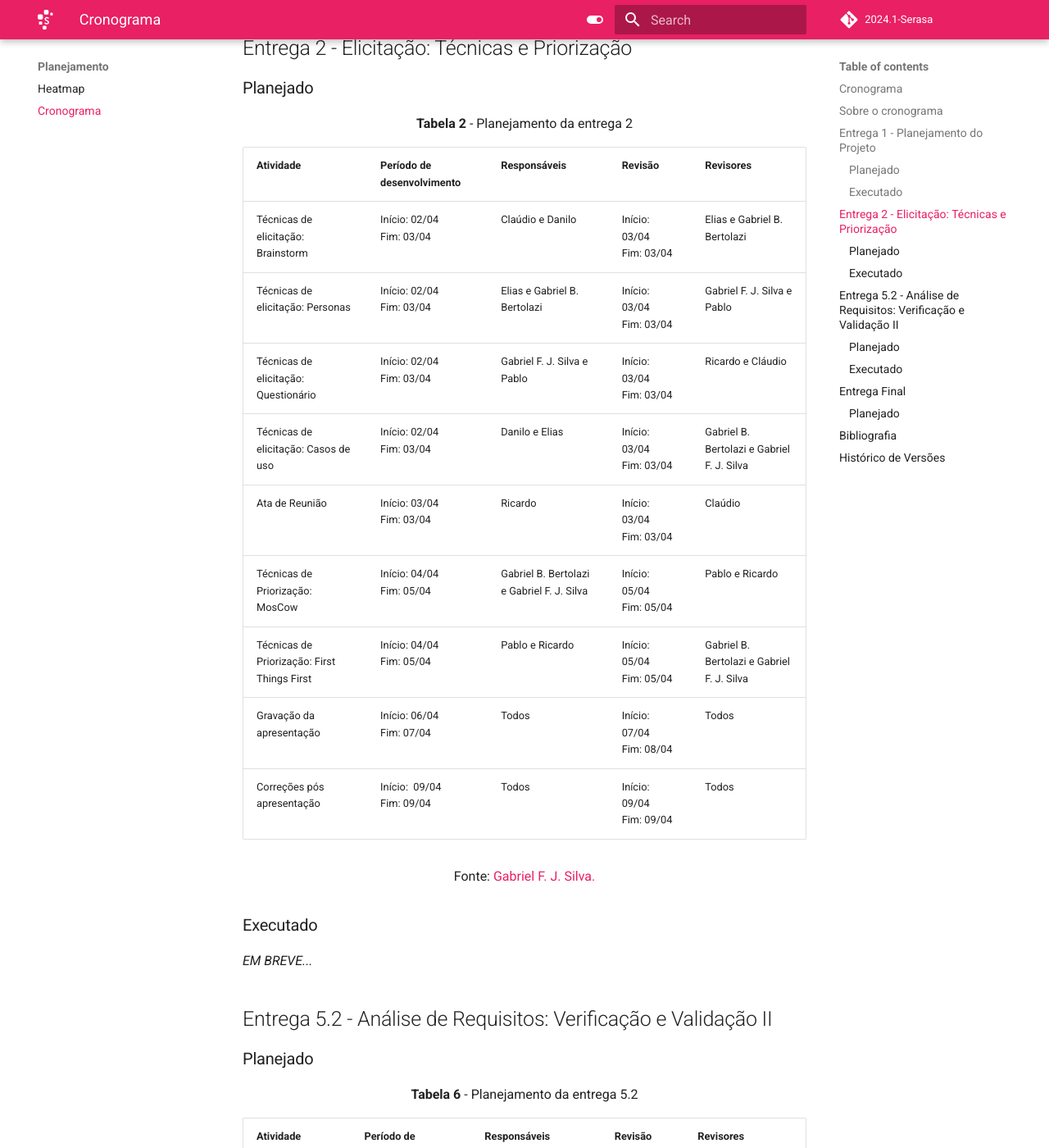
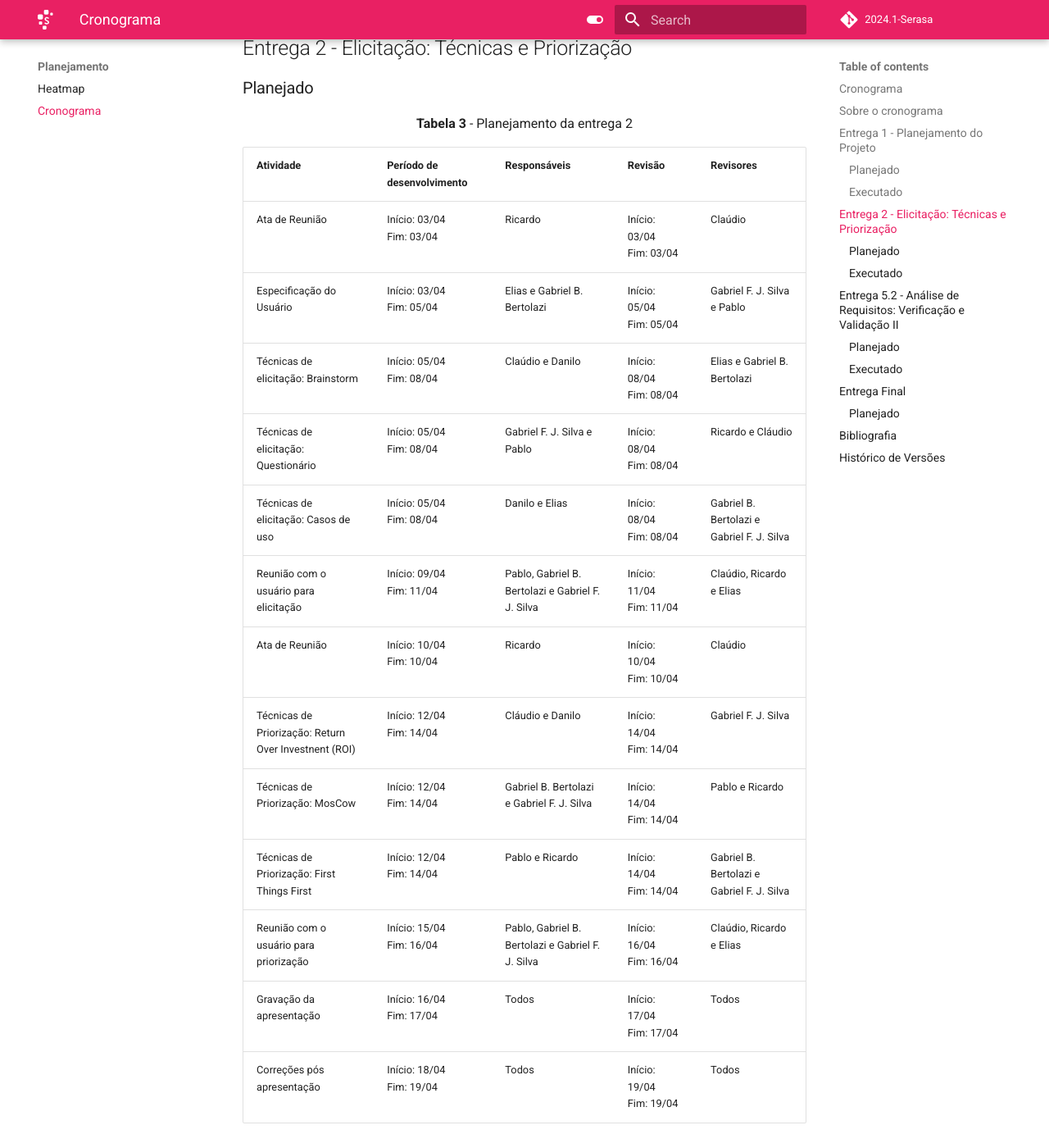
Before and after one commit to Requisitos-de-Software/2024.1-Serasa, an MkDocs documentation site: the page built from docs/planejamento/cronograma.md, in a window 1280 px wide and 1400 px high, scrolled down 1942 px. Shown: the whole window at 82% size. Built offline with MkDocs 1.6.1 and Material for MkDocs 9.7.7, drawn with Linux system fonts in a browser that asks for light colours; comment, search, counter and statistics services are not loaded; some of the changed text lies outside the part shown.

Commit message:
fixed mistakes for releases 2 and 5.1 planning

```diff
--- a/docs/planejamento/cronograma.md
+++ b/docs/planejamento/cronograma.md
@@ -44,20 +44,24 @@ Fonte: [Pablo S. Costa](https://github.com/pabloheika).
 ### Planejado
 
 <p style = "text-align: center;">
-    <b>Tabela 2</b> - Planejamento da entrega 2
+    <b>Tabela 3</b> - Planejamento da entrega 2
 </p>
 
 | Atividade | Período de desenvolvimento | Responsáveis | Revisão | Revisores |
 | --- | --- | --- | --- | --- |
-| Técnicas de elicitação: Brainstorm | Início: 02/04 <br> Fim: 03/04 | Claúdio e Danilo  | Início: 03/04 <br> Fim: 03/04 | Elias e Gabriel B. Bertolazi |
-| Técnicas de elicitação: Personas | Início: 02/04 <br> Fim: 03/04  | Elias e Gabriel B. Bertolazi | Início: 03/04 <br>Fim: 03/04 | Gabriel F. J. Silva e Pablo |
-| Técnicas de elicitação: Questionário | Início: 02/04 <br> Fim: 03/04  | Gabriel F. J. Silva e Pablo | Início: 03/04 <br>Fim: 03/04 | Ricardo e Cláudio |
-| Técnicas de elicitação: Casos de uso | Início: 02/04  <br>Fim: 03/04 | Danilo e Elias | Início: 03/04 <br>Fim: 03/04 | Gabriel B. Bertolazi e Gabriel F. J. Silva |
 | Ata de Reunião | Início: 03/04 <br>Fim: 03/04 | Ricardo | Início: 03/04   <br>Fim: 03/04 | Claúdio |
-| Técnicas de Priorização: MosCow | Início: 04/04  <br>Fim: 05/04 | Gabriel B. Bertolazi e Gabriel F. J. Silva | Início: 05/04 <br>Fim: 05/04 | Pablo e Ricardo |
-| Técnicas de Priorização: First Things First | Início: 04/04  <br>Fim: 05/04 | Pablo e Ricardo | Início: 05/04 <br>Fim: 05/04 | Gabriel B. Bertolazi e Gabriel F. J. Silva |
-| Gravação da apresentação | Início: 06/04    <br>Fim: 07/04 | Todos | Início: 07/04 <br>Fim: 08/04 | Todos |
-| Correções pós apresentação | Início:  09/04  <br>Fim: 09/04 | Todos | Início: 09/04 <br>Fim: 09/04 | Todos |
+| Especificação do Usuário | Início: 03/04 <br> Fim: 05/04  | Elias e Gabriel B. Bertolazi | Início: 05/04 <br>Fim: 05/04 | Gabriel F. J. Silva e Pablo |
+| Técnicas de elicitação: Brainstorm | Início: 05/04 <br> Fim: 08/04 | Claúdio e Danilo  | Início: 08/04 <br> Fim: 08/04 | Elias e Gabriel B. Bertolazi |
+| Técnicas de elicitação: Questionário | Início: 05/04 <br> Fim: 08/04  | Gabriel F. J. Silva e Pablo | Início: 08/04 <br>Fim: 08/04 | Ricardo e Cláudio |
+| Técnicas de elicitação: Casos de uso | Início: 05/04  <br>Fim: 08/04 | Danilo e Elias | Início: 08/04 <br>Fim: 08/04 | Gabriel B. Bertolazi e Gabriel F. J. Silva |
+| Reunião com o usuário para elicitação | Início: 09/04 <br>Fim: 11/04 | Pablo, Gabriel B. Bertolazi e Gabriel F. J. Silva | Início: 11/04   <br>Fim: 11/04 | Claúdio, Ricardo e Elias |
+| Ata de Reunião | Início: 10/04 <br>Fim: 10/04 | Ricardo | Início: 10/04   <br>Fim: 10/04 | Claúdio |
+| Técnicas de Priorização: Return Over Investnent (ROI) | Início: 12/04  <br>Fim: 14/04 | Cláudio e Danilo | Início: 14/04 <br>Fim: 14/04 | Gabriel F. J. Silva |
+| Técnicas de Priorização: MosCow | Início: 12/04  <br>Fim: 14/04 | Gabriel B. Bertolazi e Gabriel F. J. Silva | Início: 14/04 <br>Fim: 14/04 | Pablo e Ricardo |
+| Técnicas de Priorização: First Things First | Início: 12/04  <br>Fim: 14/04 | Pablo e Ricardo | Início: 14/04 <br>Fim: 14/04 | Gabriel B. Bertolazi e Gabriel F. J. Silva |
+| Reunião com o usuário para priorização | Início: 15/04 <br>Fim: 16/04 | Pablo, Gabriel B. Bertolazi e Gabriel F. J. Silva | Início: 16/04   <br>Fim: 16/04 | Claúdio, Ricardo e Elias |
+| Gravação da apresentação | Início: 16/04    <br>Fim: 17/04 | Todos | Início: 17/04 <br>Fim: 17/04 | Todos |
+| Correções pós apresentação | Início: 18/04  <br>Fim: 19/04 | Todos | Início: 19/04 <br>Fim: 19/04 | Todos |
 
 <p style = "text-align: center;">
     Fonte:
@@ -75,13 +79,13 @@ Fonte: [Pablo S. Costa](https://github.com/pabloheika).
 ### Planejado
 
 <p style = "text-align: center;">
-    <b>Tabela 6</b> - Planejamento da entrega 5.2
+    <b>Tabela 11</b> - Planejamento da entrega 5.2
 </p>
 
 | Atividade | Período de desenvolvimento | Responsáveis | Revisão | Revisores |
 | --- | --- | --- | --- | --- |
-| Revisão de Requisitos | Início: 02/06  <br>Fim: 03/06 | Claúdio, Danilo e Elias | Início: 03/06 <br>Fim: 03/06 | Gabriel B. Bertolazi, Gabriel F. J. Silva e Pablo |
-| Prototipação | Início: 09/06  <br>Fim: 11/06 | Gabriel B. Bertolazi e Gabriel F. J. Silva e Pablo | Início: 11/06 <br>Fim: 11/06 | Ricardo e Claúdio |
+| Revisão de Requisitos | Início: 04/06  <br>Fim: 07/06 | Claúdio, Danilo e Elias | Início: 07/06 <br>Fim: 07/06 | Gabriel B. Bertolazi, Gabriel F. J. Silva e Pablo |
+| Prototipação | Início: 08/06  <br>Fim: 11/06 | Gabriel B. Bertolazi e Gabriel F. J. Silva e Pablo | Início: 11/06 <br>Fim: 11/06 | Ricardo e Claúdio |
 | Ata de Reunião | Início: 12/06 <br>Fim: 12/06 | Ricardo | Início: 12/06   <br>Fim: 12/06 | Claúdio |
 | Geração de casos teste | Início: 12/06  <br>Fim: 14/06 | Danilo, Elias e Gabriel B. Bertolazi | Início: 14/06 <br>Fim: 14/06 | Gabriel F. J. Silva, Pablo e Ricardo |
 | Gravação da apresentação | Início: 15/06    <br>Fim: 16/16 | Todos | Início: 17/06 <br>Fim: 17/06 | Todos |
```
